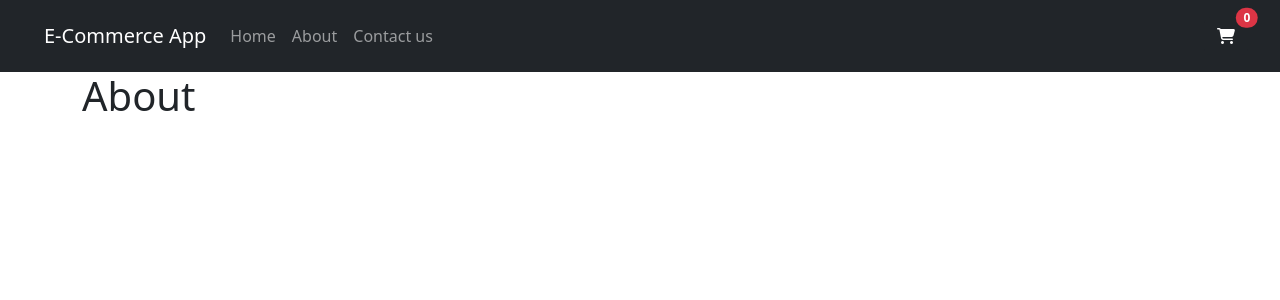
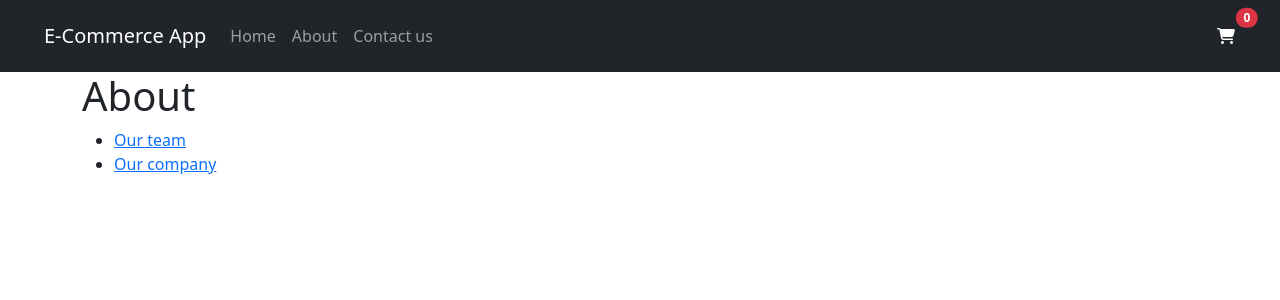
Before and after one commit to youssef-attai/supermarket, a React (Create React App) app: page /about in a window 1280 px wide. Shown: the top 300 px of the page. Built offline with nearby package versions, Linux system fonts and the light colour scheme.

Commit message:
Fix about page's nested routes

```diff
--- a/src/components/about.jsx
+++ b/src/components/about.jsx
@@ -1,10 +1,32 @@
-import React, { Component } from 'react';
+import React, { Component } from "react";
+import { Link, Outlet, Route, Routes } from "react-router-dom";
+import AboutCompany from "./aboutCompany";
+import AboutTeam from "./aboutTeam";
 
 class About extends Component {
-    state = {  }
-    render() {
-        return (<h1>About</h1>);
-    }
+  state = {};
+  render() {
+    return (
+      <>
+        <h1>About</h1>
+        <div className="row">
+          <div className="col-3">
+            <ul>
+              <li>
+                <Link to="/about/team">Our team</Link>
+              </li>
+              <li>
+                <Link to="/about/company">Our company</Link>
+              </li>
+            </ul>
+          </div>
+          <div className="col">
+            <Outlet />
+          </div>
+        </div>
+      </>
+    );
+  }
 }
 
 export default About;
--- /dev/null
+++ b/src/components/aboutCompany.jsx
@@ -0,0 +1,5 @@
+const AboutCompany = () => {
+    return ( <h1>Our Company</h1> );
+}
+
+export default AboutCompany;
--- /dev/null
+++ b/src/components/aboutTeam.jsx
@@ -0,0 +1,5 @@
+const AboutTeam = () => {
+    return ( <h1>Our Team</h1> );
+}
+
+export default AboutTeam;
--- a/src/components/app.jsx
+++ b/src/components/app.jsx
@@ -1,12 +1,14 @@
 import React, { Component } from "react";
 import ShoppingCart from "./shoppingCart";
 import NavBar from "./navbar";
-import { Route, Routes, Navigate } from "react-router-dom";
+import { Route, Routes } from "react-router-dom";
 import About from "./about";
 import Contact from "./contact";
 import Home from "./home";
 import ProductDetails from "./productDetails";
 import NotFound from "./notFound";
+import AboutCompany from "./aboutCompany";
+import AboutTeam from "./aboutTeam";
 
 class App extends Component {
   state = {
@@ -95,8 +97,10 @@ class App extends Component {
               element={<ProductDetails products={this.state.products} />}
             />
             <Route path="/home" element={<Home />} />
-            <Route path="/" element={<Navigate replace to="/home" />} />
-            <Route path="/about" element={<About />} />
+            <Route path="/about" element={<About />}>
+              <Route path="team" element={<AboutTeam />} />
+              <Route path="company" element={<AboutCompany />} />
+            </Route>
             <Route path="/contact" element={<Contact />} />
             <Route
               path="/cart"
@@ -113,7 +117,6 @@ class App extends Component {
               }
             />
             <Route path="*" element={<NotFound />} />
-
           </Routes>
         </main>
       </>
```
